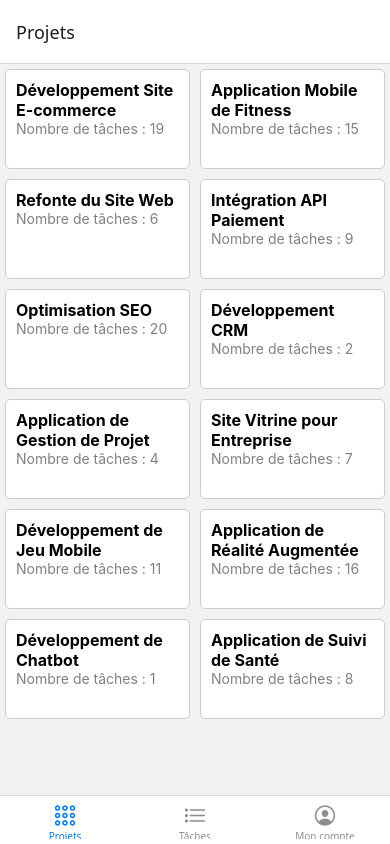
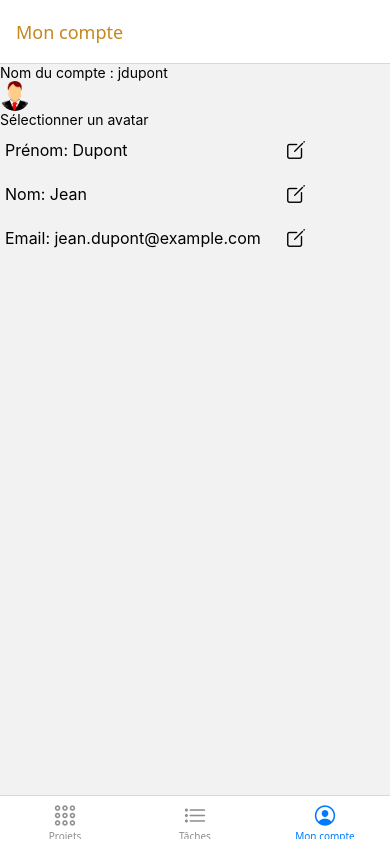
Before and after one commit to I-Chausse/PerfectPlannerBase, a React Native app: screen /AccountNavigator in a window 390 px wide. Built offline with nearby package versions, Linux system fonts and the light colour scheme.

Commit message:
Feat: second level on My account screen Feat: basic nav styling

```diff
--- /dev/null
+++ b/data/status.js
@@ -0,0 +1,9 @@
+const status = [
+    { code: 'A_FAIRE', label: 'À faire' },
+    { code: 'EN_COURS', label: 'En cours' },
+    { code: 'EN_REVUE', label: 'En revue' },
+    { code: 'TERMINE', label: 'Terminé' },
+    { code: 'BLOQUE', label: 'Bloqué' }
+  ];
+
+export { status };
--- /dev/null
+++ b/navigation/AccountNavigator.js
@@ -0,0 +1,33 @@
+import { createStackNavigator } from '@react-navigation/stack';
+
+import AccountScreen from '../screens/AccountScreen.js';
+import AvatarSelectionScreen from '../screens/AvatarSelectionScreen.js';
+
+const Stack = createStackNavigator();
+
+const AccountNavigator = () => {
+  return (
+    <Stack.Navigator
+      screenOptions={{
+        headerTintColor: '#c48820',
+      }}
+    >
+      <Stack.Screen
+        name="AccountScreen"
+        component={AccountScreen}
+        options={{
+          title: 'Mon compte',
+        }}
+      />
+      <Stack.Screen
+        name="AvatarSelectionScreen"
+        component={AvatarSelectionScreen}
+        options={{
+          title: 'Sélection de l\'avatar',
+        }}
+      />
+    </Stack.Navigator>
+  );
+};
+
+export default AccountNavigator;
--- a/navigation/MainNavigator.js
+++ b/navigation/MainNavigator.js
@@ -4,14 +4,18 @@ import { Ionicons } from '@expo/vector-icons';
 
 import HomeScreen from '../screens/HomeScreen.js';
 import TaskNavigator from './TaskNavigator.js';
-import AccountScreen from '../screens/AccountScreen.js';
+import AccountNavigator from './AccountNavigator.js';
 
 const Tab = createBottomTabNavigator();
 
 const MainNavigator = () => {
   return (
     <NavigationContainer>
-            <Tab.Navigator>
+      <Tab.Navigator
+        screenOptions={{
+          headerTintColor: '#c48820',
+        }}
+      >
         <Tab.Screen
           name="HomeScreen"
           component={HomeScreen}
@@ -35,14 +39,14 @@ const MainNavigator = () => {
           }}
         />
         <Tab.Screen
-                    name="AccountScreen"
-                    component={AccountScreen}
+          name="AccountNavigator"
+          component={AccountNavigator}
           options={{
             tabBarLabel: 'Mon compte',
             tabBarIcon: ({ color, size }) => (
               <Ionicons name="person-circle-outline" size={size} color={color} />
             ),
-                        title: 'Mon compte',
+            headerShown: false,
           }}
         />
       </Tab.Navigator>
--- a/navigation/TaskDetailNavigator.js
+++ b/navigation/TaskDetailNavigator.js
@@ -2,13 +2,17 @@ import { createStackNavigator } from '@react-navigation/stack';
 
 import TaskDetailScreen from '../screens/TaskDetailScreen.js';
 import UserSelectionScreen from '../screens/UserSelectionScreen.js';
-import StatusSelectionScreen from '../screens/UserSelectionScreen.js';
+import StatusSelectionScreen from '../screens/StatusSelectionScreen.js';
 
 const Stack = createStackNavigator();
 
 const TaskDetailNavigator = () => {
   return (
-    <Stack.Navigator>
+    <Stack.Navigator
+      screenOptions={{
+        headerTintColor: '#c48820',
+      }}
+    >
       <Stack.Screen
         name="TaskDetailScreen"
         component={TaskDetailScreen}
--- a/navigation/TaskNavigator.js
+++ b/navigation/TaskNavigator.js
@@ -7,7 +7,11 @@ const Stack = createStackNavigator();
 
 const TasksNavigator = () => {
   return (
-    <Stack.Navigator>
+    <Stack.Navigator
+      screenOptions={{
+        headerTintColor: '#c48820',
+      }}
+    >
       <Stack.Screen
         name="TaskScreen"
         component={TasksScreen}
--- a/screens/AccountScreen.js
+++ b/screens/AccountScreen.js
@@ -1,12 +1,60 @@
-import React from 'react';
-import { View, Text } from 'react-native';
+import React, { useState, useEffect } from 'react';
+import { View, Text, TouchableOpacity, Image } from 'react-native';
+import { users } from '../data/users';
+import EditableText from '../components/editableFields/EditableText';
+import { useNavigation } from '@react-navigation/native';
 
 const AccountScreen = () => {
+  const navigation = useNavigation();
+  const initialUser = users[0];
+  const [editedUser, setEditedUser] = useState(initialUser);
+  const [originalUser, setOriginalUser] = useState(initialUser);
+  useEffect(() => {
+    setOriginalUser(initialUser);
+    setEditedUser(initialUser);
+  }, [users[0]]);
+
+  const handleSave = (field, value) => {
+    setEditedUser((prevUser) => ({ ...prevUser, [field]: value }));
+  };
+
+  const navigateToAvatarSelection = () => {
+    navigation.navigate('AvatarSelectionScreen', { handleSave: handleSave });
+  };
+
+  const avatarImages = {
+    "avatar1.png": require('../assets/avatar1.png'),
+    "avatar2.png": require('../assets/avatar2.png'),
+    "avatar3.png": require('../assets/avatar3.png'),
+    "avatar4.png": require('../assets/avatar4.png'),
+    "avatar5.png": require('../assets/avatar5.png'),
+};
+
   return (
     <View>
-      <Text>Account Screen</Text>
+      <Text>Nom du compte : {editedUser.nomUtilisateur} </Text>
+
+      <TouchableOpacity onPress={navigateToAvatarSelection} style={styles.avatarContainer}>
+        <Image
+          style={styles.avatar}
+          source={avatarImages[editedUser.avatar]}
+        />
+        <Text style={styles.selectUserText}>Sélectionner un avatar</Text>
+      </TouchableOpacity>
+
+      <EditableText value={editedUser.nom} onSave={(value) => handleSave('nom', value)} label="Prénom"></EditableText>
+      <EditableText value={editedUser.prenom} onSave={(value) => handleSave('prenom', value)} label="Nom"></EditableText>
+      <EditableText value={editedUser.email} onSave={(value) => handleSave('email', value)} label="Email"></EditableText>
     </View>
   );
 };
 
+const styles = {
+  avatar: {
+    width: 30,
+    height: 30,
+    borderRadius: 15,
+},
+};
+
 export default AccountScreen;
--- /dev/null
+++ b/screens/AvatarSelectionScreen.js
@@ -0,0 +1,50 @@
+import React, { useState } from 'react';
+import { View, Text, TouchableOpacity, StyleSheet, FlatList, Image } from 'react-native';
+import { useNavigation } from '@react-navigation/native';
+
+const AvatarSelectionScreen = ({ route }) => {
+    const { handleSave } = route.params;
+
+    const avatarImages = {
+        "avatar1.png": require('../assets/avatar1.png'),
+        "avatar2.png": require('../assets/avatar2.png'),
+        "avatar3.png": require('../assets/avatar3.png'),
+        "avatar4.png": require('../assets/avatar4.png'),
+        "avatar5.png": require('../assets/avatar5.png'),
+    };
+
+    const [selectedAvatar, setSelectedAvatar] = useState(null);
+
+    const handleAvatarSelect = (avatar) => {
+        setSelectedAvatar(avatar);
+        handleSave('avatar', avatar);
+    };
+
+
+    return (
+        <View style={styles.container}>
+            <Text style={styles.title}>Select Your Avatar</Text>
+            <FlatList
+                data={Object.keys(avatarImages)}
+                renderItem={({ item }) => (
+                    <TouchableOpacity onPress={() => handleAvatarSelect(item)}>
+                        <Image source={avatarImages[item]} style={styles.avatar} />
+                        {selectedAvatar === item && <Text style={styles.selected}>Selected</Text>}
+                    </TouchableOpacity>
+                )}
+                keyExtractor={(item) => item}
+                horizontal
+            />
+        </View>
+    );
+}
+
+const styles = StyleSheet.create({
+    container: {
+        flex: 1,
+        alignItems: 'center',
+        justifyContent: 'center',
+    },
+});
+
+export default AvatarSelectionScreen;
--- a/screens/StatusSelectionScreen.js
+++ b/screens/StatusSelectionScreen.js
@@ -1,27 +1,29 @@
-import React from 'react';
+import React, { useState } from 'react';
 import { View, Text, TouchableOpacity, StyleSheet, FlatList, Image } from 'react-native';
 import { useNavigation } from '@react-navigation/native';
+import { status } from '../data/status';
 
-const UserSelectionScreen = ({ route, navigation }) => {
-  const { users } = route.params;
+const StatusSelectionScreen = ({ route, navigation }) => {
+  const { handleSave } = route.params;
 
-  const handleUserSelect = (user) => {
-    navigation.navigate('TaskDetail', { selectedUser: user });
+  const handleStatusSelect = (status) => {
+    handleSave('etat', {code: status.code, label: status.label});
   };
 
-  const renderUserItem = ({ item }) => (
-    <TouchableOpacity style={styles.userItem} onPress={() => handleUserSelect(item)}>
-      <Image style={styles.avatar} source={avatarImages[item.avatar]} />
-      <Text>{item.nom} {item.prenom}</Text>
+  const renderStatusItem = ({ item }) => (
+    <TouchableOpacity style={styles.statusItem} onPress={() => handleStatusSelect(item)}>
+      <Text>{item.label}</Text>
     </TouchableOpacity>
   );
+  console.log('## status ##');
+  console.log(status);
 
   return (
     <View style={styles.container}>
       <FlatList
-        data={users}
-        renderItem={renderUserItem}
-        keyExtractor={(item) => item.id.toString()}
+        data={status}
+        renderItem={renderStatusItem}
+        keyExtractor={(item) => item.code}
       />
     </View>
   );
@@ -32,19 +34,13 @@ const styles = StyleSheet.create({
     flex: 1,
     padding: 10,
   },
-  userItem: {
+  statusItem: {
     flexDirection: 'row',
     alignItems: 'center',
     padding: 10,
     borderBottomWidth: 1,
     borderBottomColor: '#ccc',
   },
-  avatar: {
-    width: 40,
-    height: 40,
-    borderRadius: 20,
-    marginRight: 10,
-  },
 });
 
-export default UserSelectionScreen;
+export default StatusSelectionScreen;
--- a/screens/TaskDetailScreen.js
+++ b/screens/TaskDetailScreen.js
@@ -42,16 +42,20 @@ const TaskDetailScreen = ({ route }) => {
     const navigateToUserSelection = () => {
         navigation.navigate('UserSelectionScreen', { users: users, handleSave: handleSave });
     };
+    const navigateToStatusSelection = () => {
+        navigation.navigate('StatusSelectionScreen', { handleSave: handleSave });
+    };
 
     return (
         <View style={styles.task}>
             <View style={styles.taskCard}>
                 <EditableText value={editedTask.nom} onSave={(value) => handleSave('nom', value)} label="Titre" />
                 <EditableText value={editedTask.description} onSave={(value) => handleSave('description', value)} label="Description" />
-                <View style={[styles.labelBottomRight, styles.label]}>
+                <TouchableOpacity onPress={navigateToStatusSelection} style={[styles.labelBottomRight, styles.label]}>
+                    <Text style={styles.selectStatusText}>Sélectionner un statut</Text>
                     <Text>{editedTask.etat.label}</Text>
-                </View>
-                <TouchableOpacity onPress={navigateToUserSelection} style={styles.avatarContainer} onSave={(value) => handleSave('userId', value)}>
+                </TouchableOpacity>
+                <TouchableOpacity onPress={navigateToUserSelection} style={styles.avatarContainer}>
                     {editedTask.userId && (
                         <Image
                             style={styles.avatar}
@@ -107,6 +111,10 @@ const styles = StyleSheet.create({
         marginLeft: 10,
         color: 'blue',
     },
+    statusContainer: {
+        flexDirection: 'row',
+        alignItems: 'center',
+    },
     label: {
         backgroundColor: 'lightgray',
         padding: 5,
```
Also changed, not shown: components/editableFields/EditableStatus.js (deleted), components/editableFields/EditableUser.js (deleted), 1 other file (tests, documents, lock files or other folders). Lines whose indentation alone changed are shown as unchanged.
